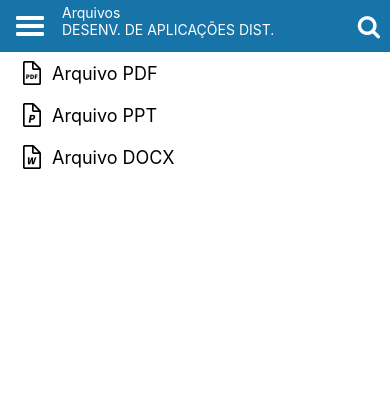
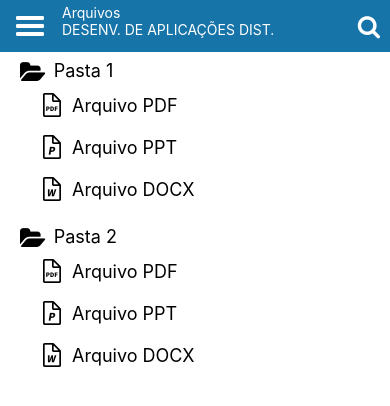
Before and after one commit to alosbh/DAD_mobile, a React Native app: screen / in a window 390 px wide. Shown: the top 406 px of the page. Built offline with nearby package versions, Linux system fonts and the light colour scheme.

Commit message:
open and close folders

```diff
--- a/src/components/FileList/index.tsx
+++ b/src/components/FileList/index.tsx
@@ -4,14 +4,14 @@ import {
   View
 } from 'react-native';
 import { File } from '../File';
+import { Folder } from '../Folder';
 import { styles } from './styles';
 
 export function FileList(){
   return (
     <View>
-      <File data={{filename:"Arquivo PDF",icon:'pdffile1'}}/>
-      <File data={{filename:"Arquivo PPT",icon:'pptfile1'}}/>
-      <File data={{filename:"Arquivo DOCX",icon:'wordfile1'}}/>
+      <Folder data={{folderName:"Pasta 1"}}/>
+      <Folder data={{folderName:"Pasta 2"}}/>
     </View>
   );
 }
--- /dev/null
+++ b/src/components/Folder/index.tsx
@@ -0,0 +1,49 @@
+import React,{useState,FC} from 'react';
+
+import {
+  View, Text,TouchableOpacity
+} from 'react-native';
+import { File } from '../File';
+import { FontAwesome } from '@expo/vector-icons';
+import { styles } from './styles';
+
+export type FolderProps = {
+
+  folderName: string
+
+
+}
+type Props = {
+  data: FolderProps
+}
+export function Folder({data}:Props){
+
+    const [isOpened, openFolder] = useState(true);
+
+  return (
+
+    <View style={styles.container}>
+
+      <TouchableOpacity onPress={()=>openFolder(!isOpened)} style={styles.folderNameContainer}>
+      {isOpened?<FontAwesome name="folder-open" size={24} color="black" />:<FontAwesome name="folder" size={24} color="black" />}
+      <Text style={styles.folderName}>{data.folderName}</Text>
+        </TouchableOpacity>
+
+
+
+
+
+
+        {isOpened ?
+
+        <View>
+            <File data={{filename:"Arquivo PDF",icon:'pdffile1'}}/>
+            <File data={{filename:"Arquivo PPT",icon:'pptfile1'}}/>
+            <File data={{filename:"Arquivo DOCX",icon:'wordfile1'}}/>
+        </View>
+
+        :<></>}
+
+    </View>
+  );
+}
--- /dev/null
+++ b/src/components/Folder/styles.tsx
@@ -0,0 +1,21 @@
+import { StyleSheet } from 'react-native';
+import { COLORS } from '../../theme/colors';
+export const styles = StyleSheet.create({
+  container: {
+
+
+    paddingHorizontal:20,
+    paddingVertical:8
+  },
+  folderNameContainer:{
+      flexDirection:'row'
+
+  },
+
+  folderName:{
+    marginLeft:8,
+    fontSize:18,
+    color:'black'
+
+  }
+});
--- a/src/screens/home/styles.tsx
+++ b/src/screens/home/styles.tsx
@@ -5,7 +5,7 @@ import {getStatusBarHeight} from 'react-native-iphone-x-helper'
 export const styles = StyleSheet.create({
   container:{
 
-    backgroundColor: COLORS.WHITE,
+    backgroundColor: 'white',
     paddingTop: getStatusBarHeight(),
     height:'100%'
   }
```
